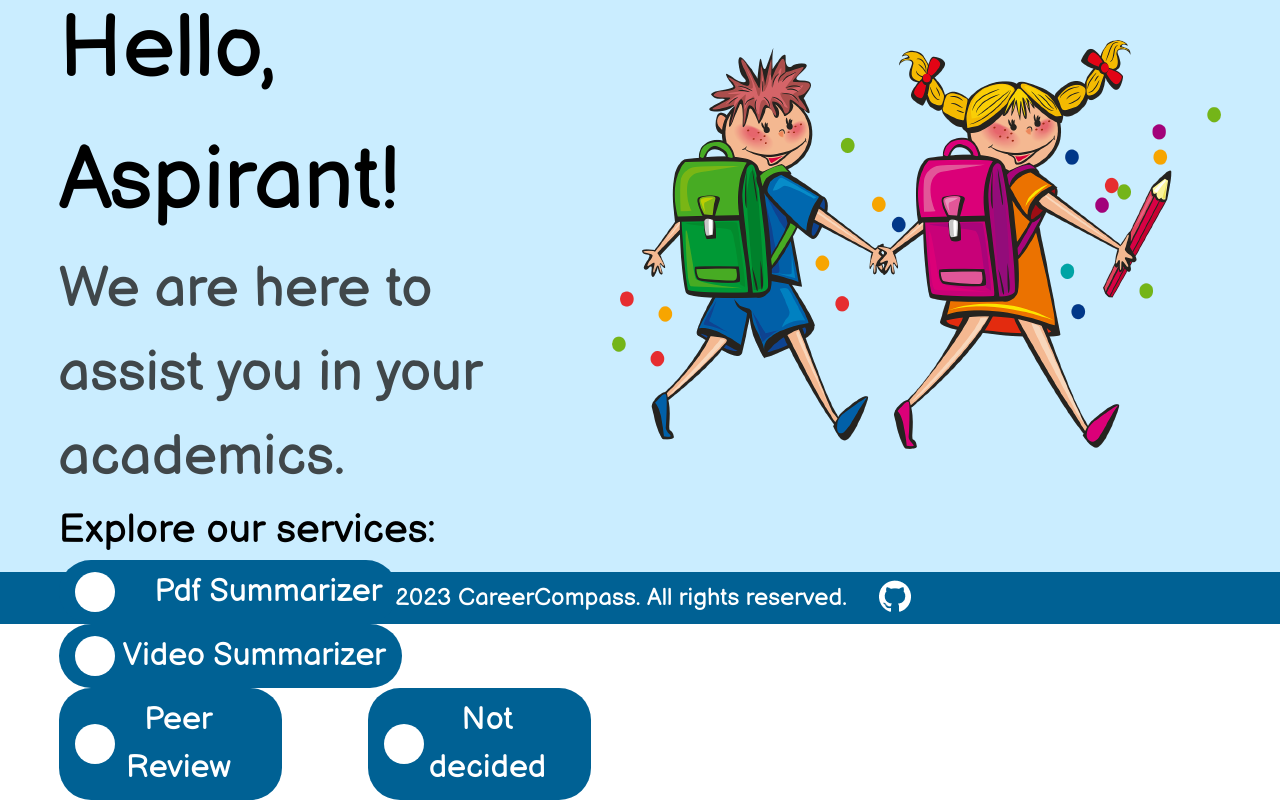
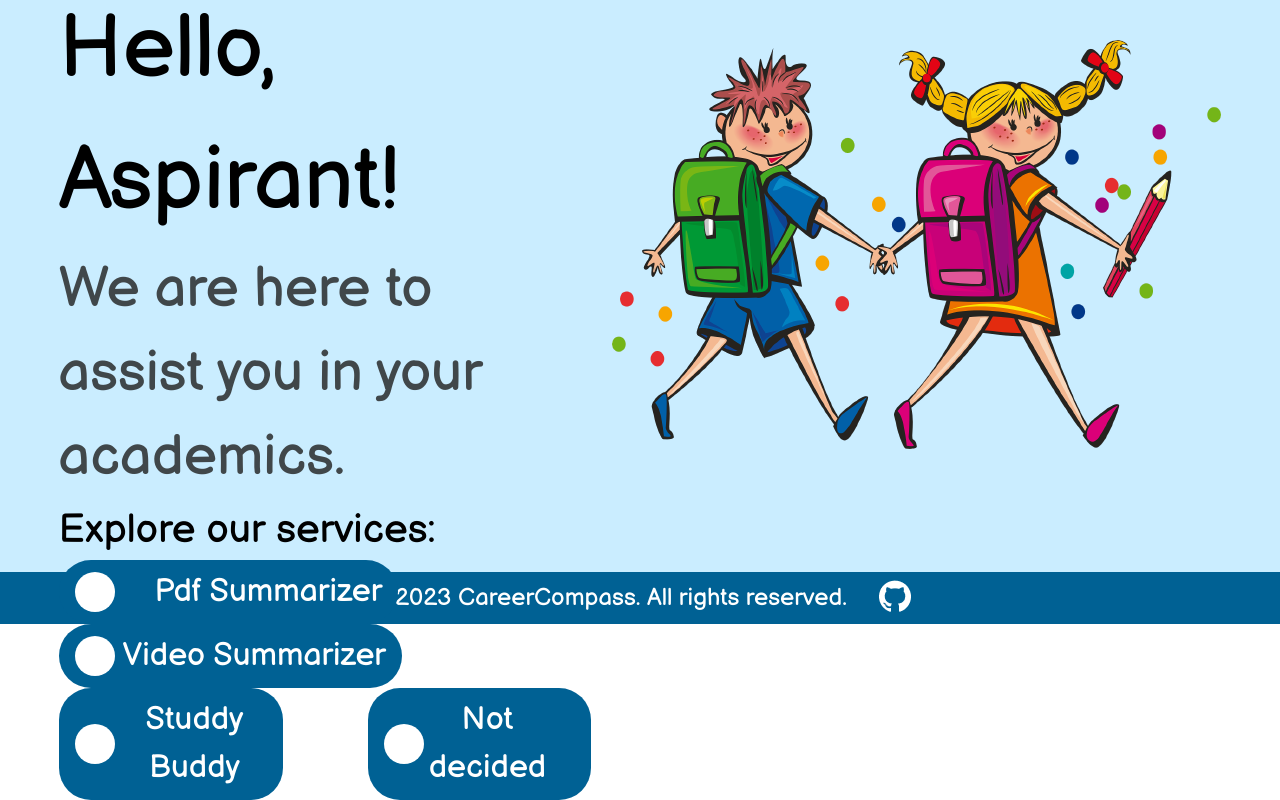
Before and after one commit to PekaVengers/EducationToolkit, a React (Vite) app in the folder client/: page / in a window 1280 px wide. Shown: the part 176-976 px from the top of the page. Built offline with nearby package versions, Linux system fonts and the light colour scheme.

Commit message:
feat: add studdy buddy link to homepage

```diff
--- a/client/src/pages/Home.jsx
+++ b/client/src/pages/Home.jsx
@@ -23,10 +23,12 @@ export default function Home() {
               <span className="ml-[3rem] text-white text-[2rem]">Video Summarizer</span>
             </button>
            </Link>
-            <button className="flex items-center justify-evenly bg-primary px-[1rem] py-[0.5rem] rounded-[2rem] w-[42%] relative">
+           <Link to={"/study-buddy"}>
+            <button className="flex items-center w-[17.5vw]  justify-evenly bg-primary px-[1rem] py-[0.5rem] rounded-[2rem] relative">
               <div className="circle absolute left-4 w-[40px] h-[40px] rounded-[50%] bg-white"></div>
-              <span className="ml-[1rem] text-white text-[2rem]">Peer Review</span>
+              <span className="ml-[3rem] text-white text-[2rem]">Studdy Buddy </span>
             </button>
+           </Link>
             <button className="flex items-center justify-evenly bg-primary px-[1rem] py-[0.5rem] rounded-[2rem] w-[42%] relative">
               <div className="circle absolute left-4 w-[40px] h-[40px] rounded-[50%] bg-white"></div>
               <span className="ml-[1rem] text-white text-[2rem]">Not decided</span>
```
